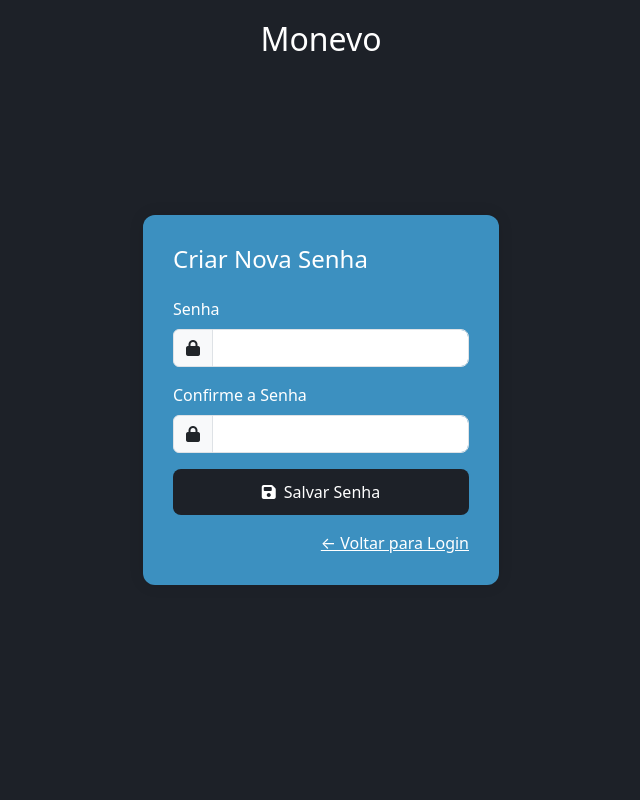
After one commit to NataRabelo/Monevo, a Flask app: template app/templates/senhaNova.html in a window 1280 px wide. The commit adds this page. Shown: the whole page, without its empty margins (319-959 px from the left). Run offline with Flask 3, Linux system fonts and the light colour scheme; the template is opened without the code that fills it, so the values that code supplies are empty; the visitor is signed in with stand-in values (Sample User, id 1).

Commit message:
style(css): Adjusted the entire color palette of the new password recovery and menu screens

```diff
--- a/app/static/css/login.css
+++ b/app/static/css/login.css
@@ -24,7 +24,7 @@ h2 {
     width: 100%;
 }
 
-h1 {
+#titulo-site {
     color: white;
     text-align: center;
     position: absolute;
@@ -33,7 +33,7 @@ h1 {
     transform: translateX(-50%);
     font-size: 2rem;
 }
-.text-center a {
+.texto-central a {
     display: block;
     text-align: right;
     color: #fff;
@@ -41,11 +41,10 @@ h1 {
 
 }
 
-.btn-login {
+.botao-login {
     background-color: #1D2128;
     color: white;
 }
-
-.btn-login:hover {
-    background-color: #11161d;
+.botao-login:hover {
+    background-color: #1D2128;
 }
--- /dev/null
+++ b/app/static/css/senhaNova.css
@@ -0,0 +1,67 @@
+body {
+  display: flex;
+  flex-direction: column;
+  justify-content: center;
+  align-items: center;
+  height: 100vh;
+  background-color: #1D2128;
+}
+
+.container-senha {
+  max-width: 400px;
+  margin: 0 auto;
+  padding: 30px;
+  background: #3C90C0;
+  border-radius: 12px;
+  box-shadow: 0 0 15px rgba(0, 0, 0, 0.1);
+  color: #ffffff;
+}
+
+.container-senha h4,
+.container-senha label {
+  color: #ffffff;
+}
+
+.form-control {
+  border-radius: 8px;
+}
+
+.botao {
+  border-radius: 8px;
+  padding: 10px;
+  font-weight: 500;
+  background-color: #1D2128;
+  color: #ffffff;
+  display: flex;
+  align-items: center;
+  justify-content: center;
+  gap: 8px;
+  font-weight: normal;
+}
+
+.texto-central a {
+  display: block;
+  margin-top: 15px;
+  color: #ffffff;
+  text-decoration: underline;
+  text-align: center;
+
+}
+
+#titulo-principal {
+  color: white;
+  text-align: center;
+  position: absolute;
+  top: 20px;
+  left: 50%;
+  transform: translateX(-50%);
+  font-size: 2rem;
+}
+
+.botao:hover,
+.botao:focus,
+.botao:active {
+  background-color: #1D2128 !important;
+  border-color: #1D2128 !important;
+  color: #ffffff !important;
+}
--- /dev/null
+++ b/app/templates/senhaNova.html
@@ -0,0 +1,66 @@
+<!DOCTYPE html>
+<html lang="pt-br">
+
+<head>
+  <meta charset="UTF-8">
+  <meta name="viewport" content="width=device-width, initial-scale=1.0">
+  <title>Senha nova | Monevo</title>
+
+  <!-- Bootstrap e Font Awesome para estilo e ícones -->
+  <link href="https://cdn.jsdelivr.net/npm/bootstrap@5.3.0/dist/css/bootstrap.min.css" rel="stylesheet">
+  <link rel="stylesheet" href="https://cdnjs.cloudflare.com/ajax/libs/font-awesome/6.5.0/css/all.min.css" />
+
+  <!-- CSS personalizado -->
+  <link rel="stylesheet" href="/app/static/css/senhaNova.css">
+  <link rel="stylesheet" href="{{ url_for('static', filename='css/login.css') }}">
+
+  <!-- Ícone da aba -->
+  <link rel="shortcut icon" href="/app/static/img/favicon.ico" type="image/x-icon">
+  <link rel="shortcut icon" href="{{ url_for('static', filename='css/favicon.ico') }}" type="image/x-icon">
+</head>
+
+<body>
+  <h1 id="titulo-principal"> Monevo </h1>
+
+  <div class="container-senha">
+    <h4 class="texto-central mb-4">Criar Nova Senha</h4>
+
+    <!-- Formulário para criar e salvar nova senha -->
+    <form action="{{ url_for('salvar_senha') }}" method="POST" id="formulario-nova-senha">
+
+      <!-- Campo para digitar a nova senha -->
+      <div class="nova-senha mb-3">
+        <label for="campo-senha" class="form-label">Senha</label>
+        <div class="input-group">
+          <span class="input-group-text"><i class="fas fa-lock"></i></span>
+          <input type="password" class="form-control" id="campo-senha" name="senha" required>
+        </div>
+      </div>
+
+      <!-- Campo para confirmar a nova senha -->
+      <div class="senha-confirmacao mb-3">
+        <label for="campo-senha-confirmacao" class="form-label">Confirme a Senha</label>
+        <div class="input-group">
+          <span class="input-group-text"><i class="fas fa-lock"></i></span>
+          <input type="password" class="form-control" id="campo-senha-confirmacao" name="senha_confirmacao" required>
+        </div>
+      </div>
+
+      <!-- Botão para enviar o formulário -->
+      <button type="submit" class="btn botao w-100">
+        <i class="fas fa-save"></i> Salvar Senha
+      </button>
+
+      <!-- Link para voltar à tela de login -->
+      <div class="texto-central mt-3">
+        <a href="{{ url_for('auth.login') }}">← Voltar para Login</a>
+      </div>
+  </div>
+
+  <!-- Scripts do Bootstrap do Js-->
+  <script src="https://cdn.jsdelivr.net/npm/bootstrap@5.3.0/dist/js/bootstrap.bundle.min.js"></script>
+  <script src="/app/static/js/senhaNova.js"></script>
+  <script src="{{ url_for('static', filename='js/senhaNova.js') }}"></script>
+</body>
+
+</html>
```
Also changed, not shown: app/static/css/cadastro.css (+12 -15 lines), app/static/css/menu.css (added, +103 -0 lines), app/static/css/recuperar.css (added, +56 -0 lines), app/static/js/menu.js (added, +37 -0 lines), app/static/js/recuperar.js (added, +15 -0 lines), app/templates/cadastro.html (+16 -14 lines), app/templates/login.html (+8 -8 lines), app/templates/menu.html (added, +116 -0 lines), app/templates/recuperar.html (added, +55 -0 lines), app/static/js/senhaNova.js (added).
